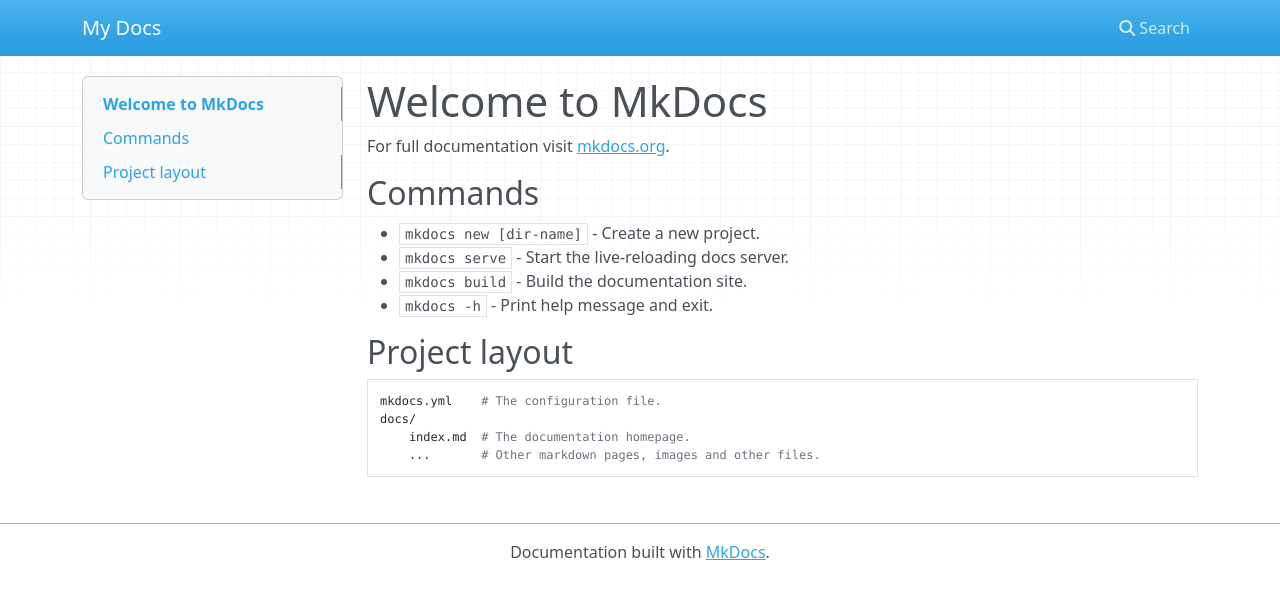
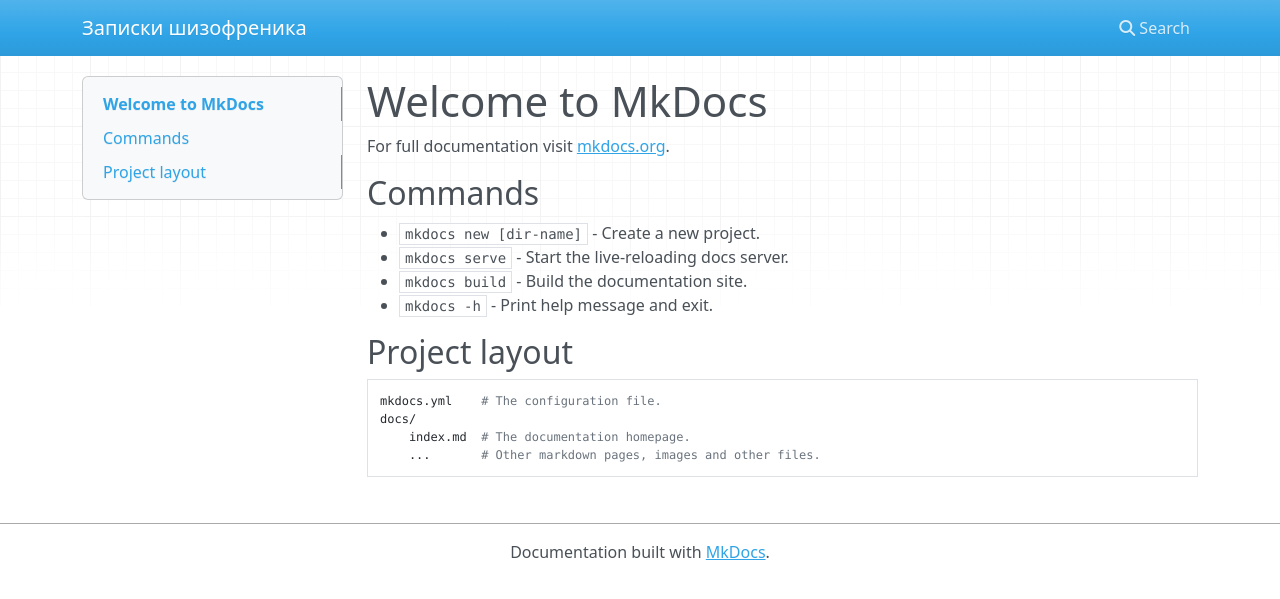
Before and after one commit to rustbas/blog, an MkDocs documentation site: the page built from docs/index.md, in a window 1280 px wide. Shown: the top 599 px of the page. Built offline with MkDocs 1.6.1, drawn with Linux system fonts in a browser that asks for light colours; nearby versions of some CDN libraries.

Commit message:
add math and change site's name

```diff
--- a/mkdocs.yml
+++ b/mkdocs.yml
@@ -1 +1,9 @@
-site_name: My Docs
+site_name: Записки шизофреника
+
+markdown_extensions:
+  - pymdownx.arithmatex:
+      generic: true
+
+extra_javascript:
+  - javascripts/mathjax.js
+  - https://unpkg.com/mathjax@3/es5/tex-mml-chtml.js
```
